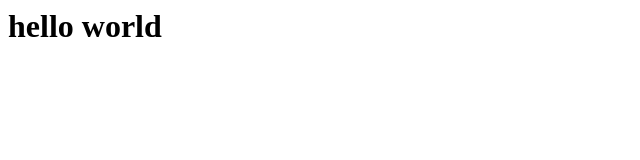
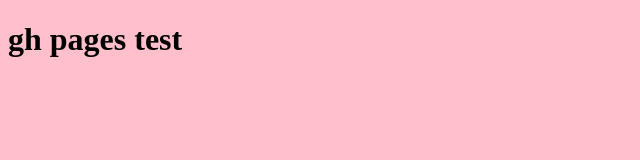
Before and after one commit to milan-ka-sk/ghpages, a plain HTML site: page index.html in a window 1280 px wide. Shown: the whole page, without its empty margins (0-640 px from the left). Drawn offline with Linux system fonts and the light colour scheme.

Commit message:
added styles and changed index

```diff
--- a/index.html
+++ b/index.html
@@ -1 +1,17 @@
-<h1>hello world</h1>
+<!DOCTYPE html>
+<html lang="en">
+
+<head>
+    <meta charset="UTF-8">
+    <meta name="viewport" content="width=device-width, initial-scale=1.0">
+    <meta http-equiv="X-UA-Compatible" content="ie=edge">
+    <title>Document</title>
+    <link rel="stylesheet" href="style.css">
+</head>
+
+<body>
+    <h1>gh pages test</h1>
+
+</body>
+
+</html>
--- /dev/null
+++ b/style.css
@@ -0,0 +1,3 @@
+body {
+    background: pink;
+}
```
